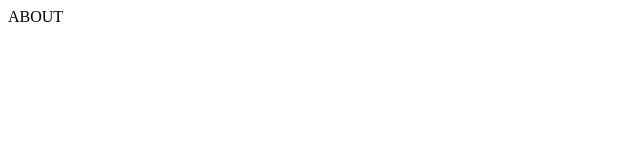
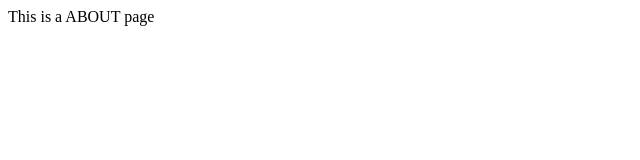
Before and after one commit to Juliandl88/random_quote_machine, a Next.js app in the folder crud-next-firebase/: page /about in a window 1280 px wide. Shown: the top 160 px of the page, without its empty margins (0-640 px from the left). Built offline with nearby package versions, Linux system fonts and the light colour scheme.

Commit message:
Se conecta firebase

```diff
--- a/crud-next-firebase/pages/about.js
+++ b/crud-next-firebase/pages/about.js
@@ -2,7 +2,7 @@
 export default function about(){
     return(
         <div>
-            ABOUT
+            This is a ABOUT page
         </div>
     )
 }
--- a/crud-next-firebase/pages/index.js
+++ b/crud-next-firebase/pages/index.js
@@ -47,7 +47,7 @@ export default function Home({ productos }) {
                 className="btn btn-danger"
                 onClick={() => router.push(`/producto/${product.id}`)}
               >
-                View
+                VER
               </button>
             </div>
           ))}
```
